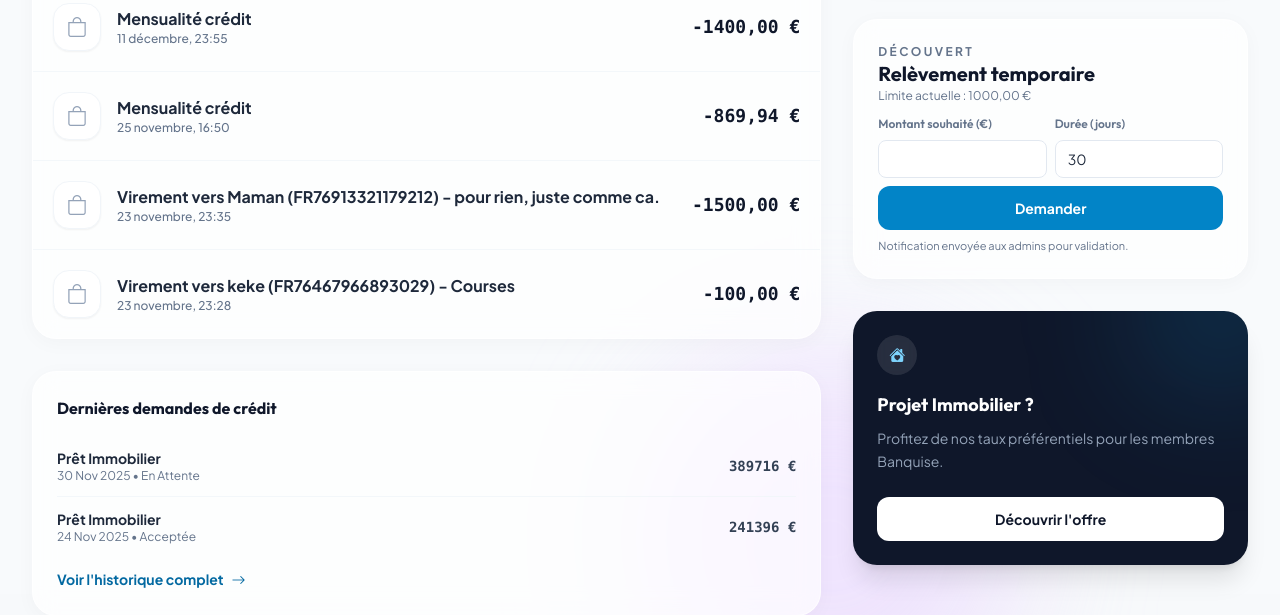
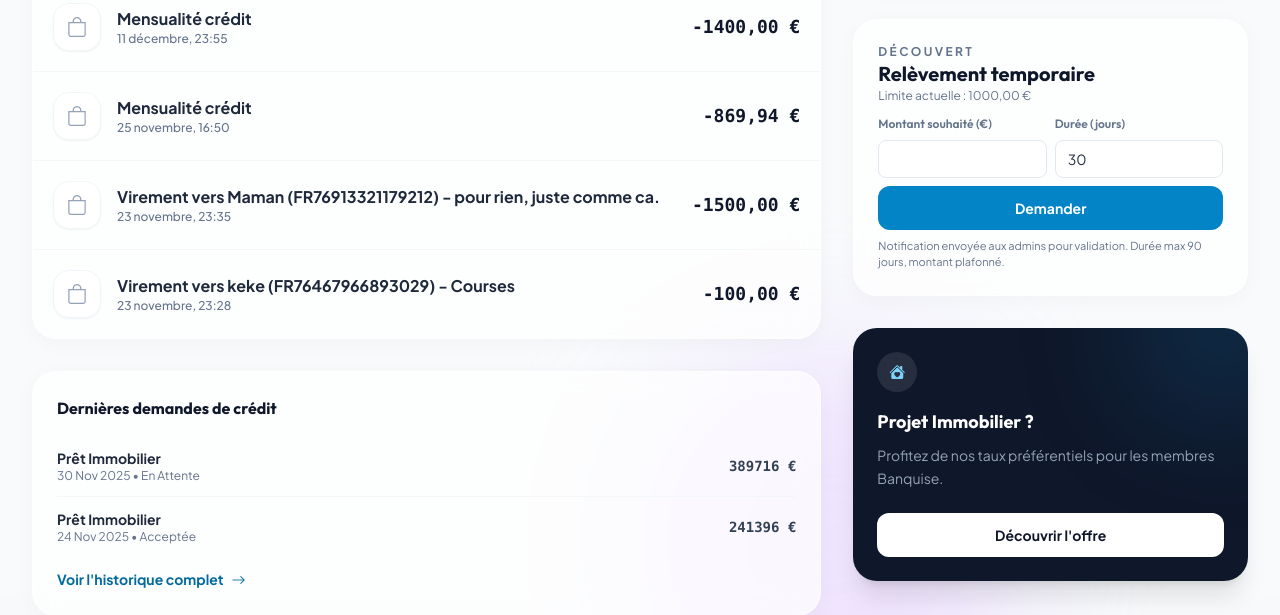
Before and after one commit to binksterrel/Banquise, a Django app: page /dashboard/ in a window 1280 px wide. Shown: the part 1439-2054 px from the top of the page. Run offline with Django 4.2, Linux system fonts and the light colour scheme; a user stored in the database is signed in; data comes from the database, SQL or seed files in the repository; data that the repository does not hold is empty; some libraries are stand-ins or nearby versions.

Commit message:
Découvert: limite 90 jours et plafond montant

```diff
--- a/scoring/views.py
+++ b/scoring/views.py
@@ -54,6 +54,7 @@ from .cities import search_cities
 # BIC Statique pour la démo
 BANQUISE_BIC = "BANQFR76"
 MAX_SUPPORT_UPLOAD = 2 * 1024 * 1024  # 2 Mo pour les pièces jointes support
+MAX_DECOUVERT_AMOUNT = Decimal("1000")  # Plafond de demande de découvert temporaire
 
 PLAN_CONFIG = {
     'ESSENTIEL': {'prix': Decimal("0.00"), 'label': 'Essentiel'},
@@ -791,6 +792,7 @@ def dashboard(request):
         'overdraft_limit': overdraft_limit,
         'overdraft_margins': overdraft_margins,
         'demandes_credit_recent': demandes_credit,
+        'max_decouvert': MAX_DECOUVERT_AMOUNT,
     })
     response.headers["Cache-Control"] = "no-store, no-cache, must-revalidate, max-age=0"
     response.headers["Pragma"] = "no-cache"
@@ -900,12 +902,19 @@ def demande_decouvert(request):
     if montant <= 0:
         messages.error(request, "Le montant doit être supérieur à 0.")
         return redirect('dashboard')
+    if montant > MAX_DECOUVERT_AMOUNT:
+        messages.error(request, f"Le montant demandé dépasse le plafond autorisé ({MAX_DECOUVERT_AMOUNT} €).")
+        return redirect('dashboard')
 
     duree_jours = request.POST.get('duree_jours')
     expire_le = None
     if duree_jours:
         try:
-            expire_le = timezone.now().date() + timedelta(days=int(duree_jours))
+            duree_val = int(duree_jours)
+            if duree_val > 90:
+                messages.error(request, "La durée maximale est de 90 jours.")
+                return redirect('dashboard')
+            expire_le = timezone.now().date() + timedelta(days=duree_val)
         except Exception:
             expire_le = None
 
--- a/templates/scoring/dashboard.html
+++ b/templates/scoring/dashboard.html
@@ -580,15 +580,15 @@
                         <div class="grid grid-cols-2 gap-2">
                             <div>
                                 <label class="text-xs text-slate-500">Montant souhaité (€)</label>
-                                <input type="number" name="montant" min="50" step="10" class="w-full px-3 py-2 rounded-lg border border-slate-200 text-sm" required>
+                                <input type="number" name="montant" min="50" step="10" {% if max_decouvert %}max="{{ max_decouvert }}"{% endif %} class="w-full px-3 py-2 rounded-lg border border-slate-200 text-sm" required>
                             </div>
                             <div>
                                 <label class="text-xs text-slate-500">Durée (jours)</label>
-                                <input type="number" name="duree_jours" min="7" step="1" value="30" class="w-full px-3 py-2 rounded-lg border border-slate-200 text-sm">
+                                <input type="number" name="duree_jours" min="7" max="90" step="1" value="30" class="w-full px-3 py-2 rounded-lg border border-slate-200 text-sm">
                             </div>
                         </div>
                         <button type="submit" class="w-full px-4 py-3 rounded-xl bg-ice-600 text-white font-bold text-sm hover:bg-ice-700 transition">Demander</button>
-                        <p class="text-[11px] text-slate-500">Notification envoyée aux admins pour validation.</p>
+                        <p class="text-[11px] text-slate-500">Notification envoyée aux admins pour validation. Durée max 90 jours, montant plafonné.</p>
                     </form>
                 </div>
 
```
